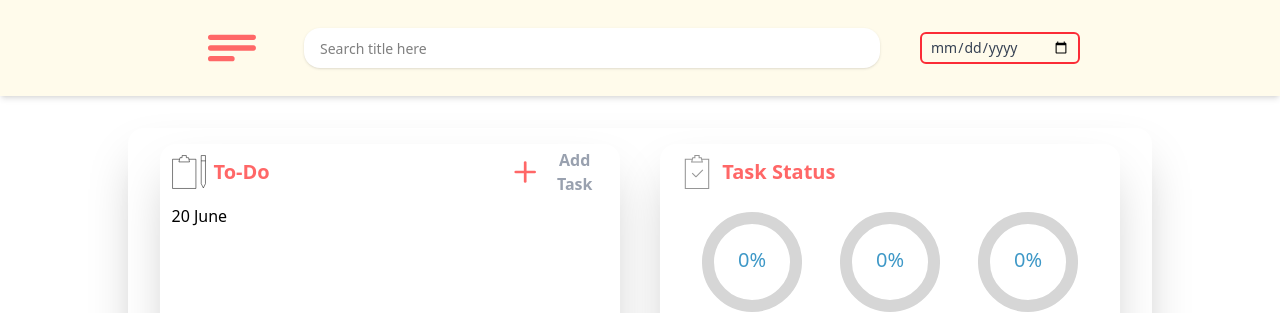
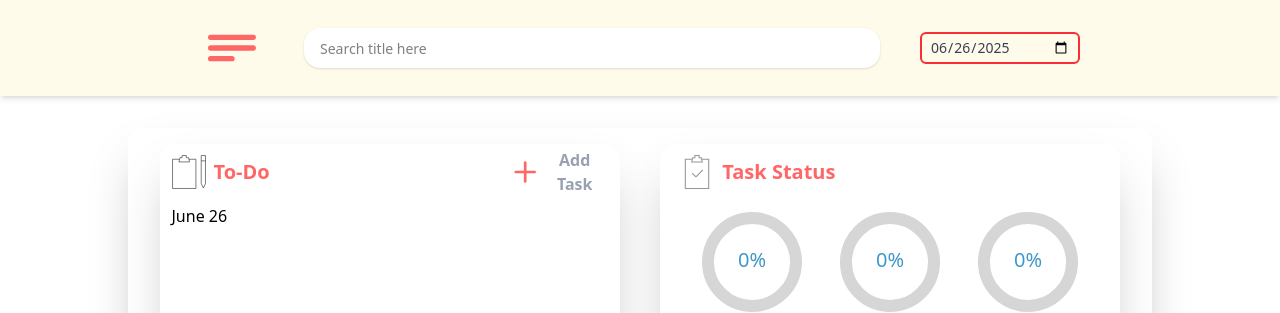
Before and after one commit to vishalvishwas01/TaskManager, a React (Vite) app: page / in a window 1280 px wide. Shown: the top 313 px of the page. Built offline with nearby package versions, Linux system fonts and the light colour scheme.

Commit message:
third commit

```diff
--- a/src/Components/Create/Create.jsx
+++ b/src/Components/Create/Create.jsx
@@ -1,7 +1,7 @@
 import React, { useState, useEffect } from 'react'
 import {v4 as uuidv4} from 'uuid'
 
-function Create({toggle, setToggle, addTask, AddEdit, editTask, setEditTask, updateTask}) {
+function Create({toggle, setToggle, addTask, AddEdit, editTask, setEditTask, updateTask, currentDates}) {
     const ExitPop = () => {setToggle('hidden');};
 
     const [form, setForm]=useState({title:'',date:'',desc:'', status:''})
@@ -23,7 +23,7 @@ function Create({toggle, setToggle, addTask, AddEdit, editTask, setEditTask, upd
     updateTask({ ...editTask, ...form });
     setEditTask(null);
   } else {
-    const newTask = { ...form, id: uuidv4() };
+    const newTask = { ...form, date: currentDates, id: uuidv4() };
     addTask(newTask);
   }
 
@@ -43,7 +43,7 @@ function Create({toggle, setToggle, addTask, AddEdit, editTask, setEditTask, upd
         </div>
         <div className='w-[100%] h-auto flex flex-col justify-center items-start gap-2'>
             <div className='w-[90%] h-auto text-xl font-semibold'>Date</div>
-            <input onChange={handleChange} value={form.date} type='date' name='date' id='date' className='border-2 border-gray-400 rounded-md px-2 py-1 w-[100%] md:w-[90%] h-auto text-xl text-gray-500'/>
+            <input onChange={handleChange} value={form.date || currentDates} type='date' name='date' id='date' className='border-2 border-gray-400 rounded-md px-2 py-1 w-[100%] md:w-[90%] h-auto text-xl text-gray-500'/>
         </div>
         <div className='w-[100%] h-auto flex flex-col justify-center items-start gap-2'>
             <div className='w-[90%] h-auto text-xl font-semibold'>Description</div>
--- a/src/Components/Dashboard/Dashboard.jsx
+++ b/src/Components/Dashboard/Dashboard.jsx
@@ -6,12 +6,19 @@ import Hero from "./Hero";
 
 function Dashboard() {
   const [searchQuery, setSearchQuery] = useState("")
+  const [currentDate, setCurrentDate] = useState(() => {
+    const today = new Date();
+    const year = today.getFullYear();
+    const month = String(today.getMonth() + 1).padStart(2, "0");
+    const day = String(today.getDate()).padStart(2, "0");
+    return `${year}-${month}-${day}`;
+  });
   return (
     <div className="overflow-x-hidden flex flex-col gap-8">
-       <Navbar searchQuery={searchQuery} setSearchQuery={setSearchQuery} />
+       <Navbar searchQuery={searchQuery} setSearchQuery={setSearchQuery} currentDate={currentDate} setCurrentDate={setCurrentDate} />
       <div className="flex gap-16 justify-center 2xl:justify-start px-2 xl:px-0 sm:px-8">
         <Menu />
-        <Hero searchQuery={searchQuery} />
+        <Hero searchQuery={searchQuery} currentDate={currentDate} />
       </div>
     </div>
   );
--- a/src/Components/Dashboard/Hero.jsx
+++ b/src/Components/Dashboard/Hero.jsx
@@ -10,8 +10,21 @@ import Create from '../Create/Create'
 import { CircularProgressbar, buildStyles } from 'react-circular-progressbar';
 import 'react-circular-progressbar/dist/styles.css';
 
-function Hero({ searchQuery }) {
+function Hero({ searchQuery, currentDate }) {
     const [tasks, setTasks] = useState([])
+
+    const formatDate = (isoDate) => {
+        if (!isoDate) return ""; // guard against undefined/null
+
+        const [year, month, day] = isoDate.split("-");
+        const dateObj = new Date(year, month - 1, day); // month is 0-indexed
+
+        const options = { day: "numeric", month: "long" };
+        return dateObj.toLocaleDateString("en-US", options);
+      };
+
+    const formattedDate = formatDate(currentDate);
+
 
     const addTask = (task) => {setTasks([...tasks, task])};
 
@@ -94,7 +107,7 @@ function Hero({ searchQuery }) {
                     <div className=' w-25 h-10 flex items-center gap-2 [color:#FF6767] text-xl font-semibold'><svg version="1.1" id="Layer_1" xmlns="http://www.w3.org/2000/svg" xmlns:xlink="http://www.w3.org/1999/xlink" width="34px" height="34px" viewBox="0 0 64 64" enable-background="new 0 0 64 64" xml:space="preserve" fill="#000000"><g id="SVGRepo_bgCarrier" stroke-width="0"></g><g id="SVGRepo_tracerCarrier" stroke-linecap="round" stroke-linejoin="round"></g><g id="SVGRepo_iconCarrier"> <polygon fill="none" stroke="#000000" stroke-width="0.968" stroke-miterlimit="10" points="55,1 55,54 59,62 63,54 63,1 "></polygon> <line fill="none" stroke="#000000" stroke-width="0.968" stroke-miterlimit="10" x1="55" y1="11" x2="63" y2="11"></line> <polyline fill="none" stroke="#000000" stroke-width="0.968" stroke-miterlimit="10" points="14,8 1,8 1,63 45,63 45,8 32,8 "></polyline> <polygon fill="none" stroke="#000000" stroke-width="0.968" stroke-miterlimit="10" points="27,5 27,1 19,1 19,5 15,5 13,13 33,13 31,5 "></polygon> </g></svg>To-Do</div>
                     <button onClick={()=>{AddPop(), handleAddEdit('Add')}}  className=' w-25 h-10 flex justify-center items-center font-semibold text-gray-400 cursor-pointer'><svg width="34px" height="34px" viewBox="0 0 24 24" xmlns="http://www.w3.org/2000/svg" fill="#000000"><g id="SVGRepo_bgCarrier" stroke-width="0"></g><g id="SVGRepo_tracerCarrier" stroke-linecap="round" stroke-linejoin="round"></g><g id="SVGRepo_iconCarrier"> <title></title> <g id="Complete"> <g data-name="add" id="add-2"> <g> <line fill="none" stroke="#FF6767" stroke-linecap="round" stroke-linejoin="round" stroke-width="2" x1="12" x2="12" y1="19" y2="5"></line> <line fill="none" stroke="#FF6767" stroke-linecap="round" stroke-linejoin="round" stroke-width="2" x1="5" x2="19" y1="12" y2="12"></line> </g> </g> </g> </g></svg> Add Task</button>
                 </div>
-                <div className=' h-10 flex justify-start items-center'>20 June</div>
+                <div className=' h-10 flex justify-start items-center'>{formattedDate}</div>
             </div>
             {/* top header of left section end */}
 
@@ -169,11 +182,10 @@ function Hero({ searchQuery }) {
                 <button onClick={() => toggleMenu(task.id)} className='w-[10%] flex justify-center items-start cursor-pointer'><img src={edit}/></button>
                 {activeMenuId === task.id && (
                 <div ref={menuRef} className='absolute top-8 right-9 flex flex-col justify-center items-center w-30 h-auto gap-2 border border-gray-300 rounded-xl bg-white shadow-md z-10'>
-                   <button onClick={() => handleStatusChange(task.id, 'Started')} className='flex justify-start items-center w-full h-6 pl-4 hover:bg-[#FF6767] transition-all rounded-t-xl cursor-pointer'>Started</button>
+                   <button onClick={() => {handleStatusChange(task.id, 'Started'),setActiveMenuId(null);}} className='flex justify-start items-center w-full h-6 pl-4 hover:bg-[#FF6767] transition-all rounded-t-xl cursor-pointer'>Started</button>
                    <button onClick={()=>{handleStatusChange(task.id, 'Not Started'),setActiveMenuId(null);}} className='flex justify-start items-center w-full h-6 pl-4 hover:bg-[#FF6767] transition-all cursor-pointer text'>Not Started</button>
-                    <button onClick={() => handleStatusChange(task.id, 'Completed')} className='flex justify-start items-center w-full h-6 pl-4 hover:bg-[#FF6767] transition-all cursor-pointer'>Completed</button>
-
-                    <div onClick={()=>{setEditTask(task), AddPop(), handleAddEdit('Edit')}} className='flex justify-start items-center w-full h-6 pl-4 hover:bg-[#FF6767] transition-all cursor-pointer'>Edit</div>
+                    <button onClick={() => {handleStatusChange(task.id, 'Completed'),setActiveMenuId(null);}} className='flex justify-start items-center w-full h-6 pl-4 hover:bg-[#FF6767] transition-all cursor-pointer'>Completed</button>
+                    <button onClick={()=>{setEditTask(task), AddPop(), handleAddEdit('Edit'),setActiveMenuId(null);}} className='flex justify-start items-center w-full h-6 pl-4 hover:bg-[#FF6767] transition-all cursor-pointer'>Edit</button>
                     <button onClick={()=>{handleDelete(task.id)}} className='flex justify-start items-center w-full h-6 pl-4 hover:bg-[#FF6767] transition-all rounded-b-xl cursor-pointer'>Delete</button>
                 </div>
                 )}
@@ -185,7 +197,7 @@ function Hero({ searchQuery }) {
         </div>
 
     {/* main content of right section end */}
-    <Create toggle={CreateOpen} setToggle={setCreateOpen} addTask={addTask} AddEdit={addedittoggle}  editTask={editTask} setEditTask={setEditTask}  updateTask={updateTask}/>
+    <Create currentDates={currentDate} toggle={CreateOpen} setToggle={setCreateOpen} addTask={addTask} AddEdit={addedittoggle}  editTask={editTask} setEditTask={setEditTask}  updateTask={updateTask}/>
     </div>
   )
 }
--- a/src/Components/Dashboard/Navbar.jsx
+++ b/src/Components/Dashboard/Navbar.jsx
@@ -1,12 +1,13 @@
-import React from 'react';
+import React,{useState} from 'react';
 
-function Navbar({ searchQuery, setSearchQuery }) {
+function Navbar({ searchQuery, setSearchQuery, currentDate, setCurrentDate}) {
+
   return (
     <div className='w-full bg-amber-50 px-6 md:px-20 py-4 flex flex-wrap gap-4 md:gap-10  items-center shadow-md justify-start 2xl:justify-start sm:justify-center'>
       <div className='hidden 2xl:block [color:#FF6767] font-semibold text-2xl md:text-3xl'>Dash<span className='text-black'>board</span></div>
       <div className='block 2xl:hidden [color:#FF6767] font-semibold text-2xl md:text-3xl'><svg width="64px" height="64px" viewBox="0 0 24 24" fill="none" xmlns="http://www.w3.org/2000/svg" stroke="#FF6767"><g id="SVGRepo_bgCarrier" stroke-width="0"></g><g id="SVGRepo_tracerCarrier" stroke-linecap="round" stroke-linejoin="round"></g><g id="SVGRepo_iconCarrier"> <path d="M4 12H20M4 8H20M4 16H12" stroke="#FF6767" stroke-width="2" stroke-linecap="round" stroke-linejoin="round"></path> </g></svg></div>
       <div className='flex-grow min-w-[200px] max-w-xl 2xl:ml-[200px] ml-0'><input type='text' value={searchQuery} onChange={(e) => setSearchQuery(e.target.value)} placeholder='Search title here' className='w-full h-10 px-4 rounded-2xl shadow-sm text-sm bg-white outline-none'/></div>
-      <div className='min-w-[160px] flex-shrink-0 border-2 border-red-500 rounded-md px-2 py-1 flex items-center'><input type='date' className='w-full outline-none text-sm text-gray-700 bg-transparent placeholder:uppercase'/></div>
+      <div className='min-w-[160px] flex-shrink-0 border-2 border-red-500 rounded-md px-2 py-1 flex items-center'><input type='date' value={currentDate} onChange={(e)=>setCurrentDate(e.target.value)} className='w-full outline-none text-sm text-gray-700 bg-transparent placeholder:uppercase'/></div>
     </div>
   );
 }
```
